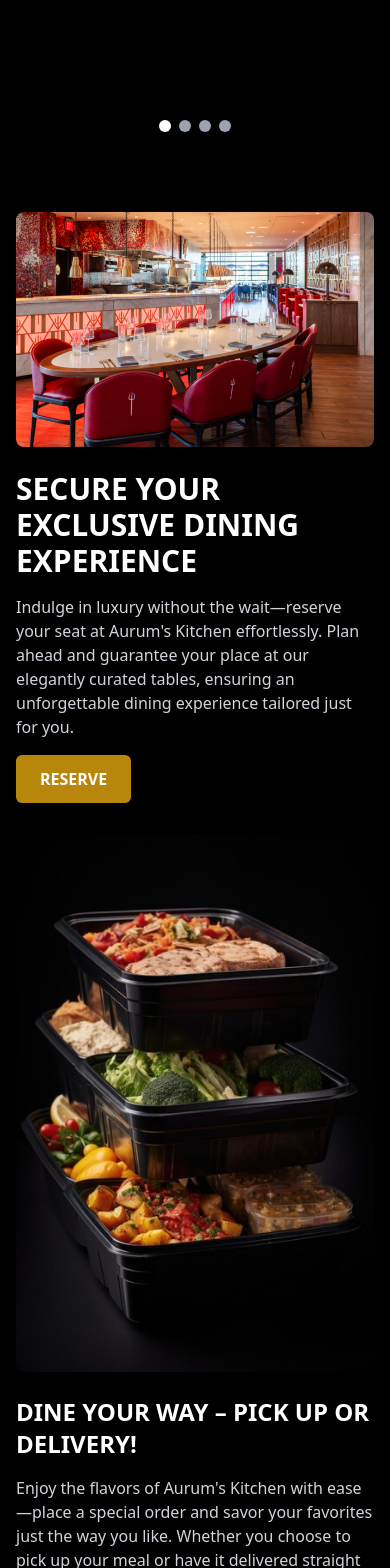
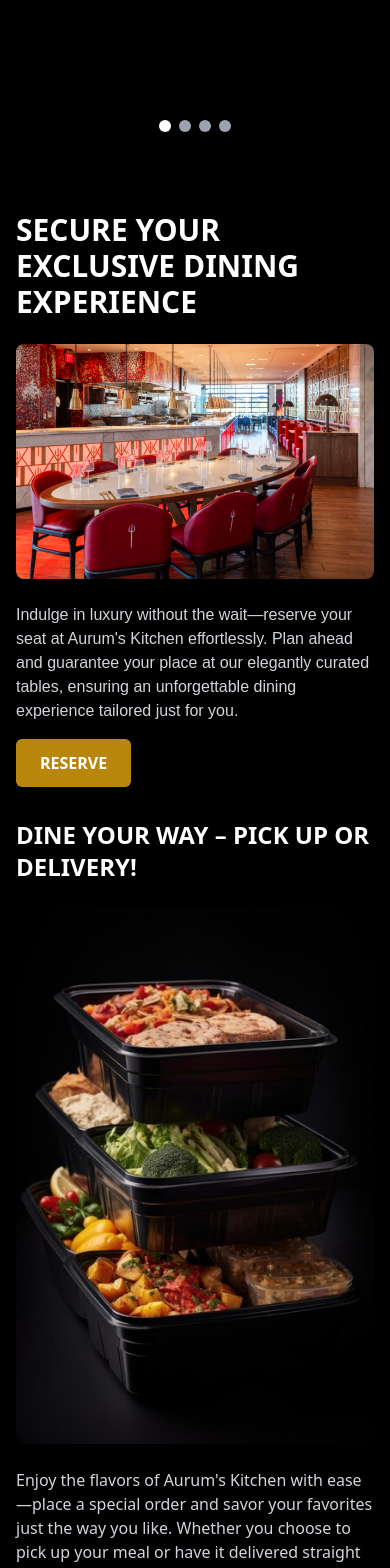
Before and after one commit to kanishk5676/Aurum_Dining_with_login, a React (Vite) app: page / in a window 390 px wide. Shown: the part 432-2000 px from the top of the page. Built offline with nearby package versions, Linux system fonts and the light colour scheme; a web font is replaced by a local one.

Commit message:
Updated the Navbar missing in Carousel issue and the fonts and their sizes

```diff
--- a/src/components/Content.jsx
+++ b/src/components/Content.jsx
@@ -7,15 +7,15 @@
     <div className="bg-black text-white py-16 px-4 md:px-8 lg:px-16">
       <div className="max-w-7xl mx-auto flex flex-col md:flex-row gap-8 items-center">
         {/* Left Side - Dish Image and Description */}
-        <div className="w-full md:w-1/2 space-y-6">
+        <div className="w-full md:w-1/2 space-y-6 md:-mt-12">
+          <h2 className="text-3xl font-bold uppercase">SECURE YOUR EXCLUSIVE DINING EXPERIENCE</h2>
           <img
             src={table}
             alt="Chef's Signature Dish"
             className="w-full h-auto object-cover rounded-lg shadow-lg"
           />
           <div className="space-y-4">
-            <h2 className="text-3xl font-bold uppercase">SECURE YOUR EXCLUSIVE DINING EXPERIENCE</h2>
-            <p className="text-gray-300">
+            <p className="text-gray-300 font-haboroThin">
             Indulge in luxury without the wait—reserve your seat at Aurum's Kitchen effortlessly.
             Plan ahead and guarantee your place at our elegantly curated tables, ensuring an unforgettable dining experience tailored just for you.
             </p>
@@ -26,20 +26,20 @@
         </div>
 
         {/* Right Side - Restaurant Image and Description */}
-        <div className="w-full md:w-1/2 space-y-6">
+        <div className="w-full md:w-1/2 space-y-6 md:mt-12">
+          <h3 className="text-2xl font-bold uppercase">DINE YOUR WAY – PICK UP OR DELIVERY!</h3>
           <img
             src={food_packed}
             alt="Hell's Kitchen Interior"
             className="w-full h-auto object-cover rounded-lg shadow-lg"
           />
           <div className="space-y-4">
-            <h3 className="text-2xl font-bold uppercase">DINE YOUR WAY – PICK UP OR DELIVERY!</h3>
-            <p className="text-gray-300">
+            <p className="text-gray-300 font">
             Enjoy the flavors of Aurum's Kitchen with ease—place a special order and savor your favorites just the way you like.
             Whether you choose to pick up your meal or have it delivered straight to your doorstep in just 20 minutes, we bring the luxury of fine dining to you.
             </p>
             <button className="bg-[#B8860B] text-white px-6 py-3 rounded-md uppercase font-semibold hover:bg-[#9C7A40] transition duration-300">
-              LEARN MORE
+              Order Now
             </button>
           </div>
         </div>
--- a/src/components/Navbar.jsx
+++ b/src/components/Navbar.jsx
@@ -2,7 +2,7 @@
 
 function Navbar() {
   return (
-    <nav className="w-full bg-black text-white fixed top-0 left-0 shadow-lg z-10 font-oswald">
+    <nav className="w-full bg-black text-white fixed top-0 left-0 shadow-lg z-30 font-oswald">
       <div className="max-w-7xl mx-auto px-6 flex justify-between items-center h-20">
 
         {/* Left - Logo */}
--- a/tailwind.config.js
+++ b/tailwind.config.js
@@ -12,6 +12,9 @@
         oswald: ["Oswald", "sans-serif"],
         bebas: ["Bebas Neue", "sans-serif"],
         poppins: ["Poppins", "sans-serif"],
+        harmonia: ['"Harmonia Sans Condensed"', 'sans-serif'],
+        haboroThin: ['Haboro Contrast Cond Thin', 'sans-serif'],
+        haboroBold: ['Haboro Contrast Cond Bold', 'sans-serif'],
       },
     },
   },
```
